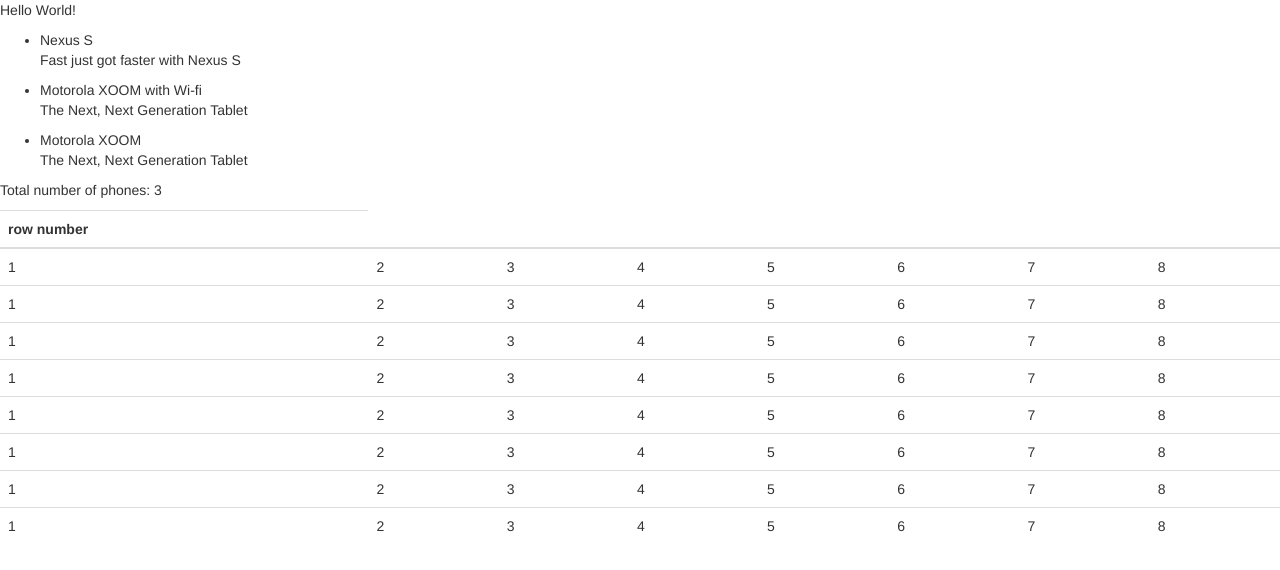
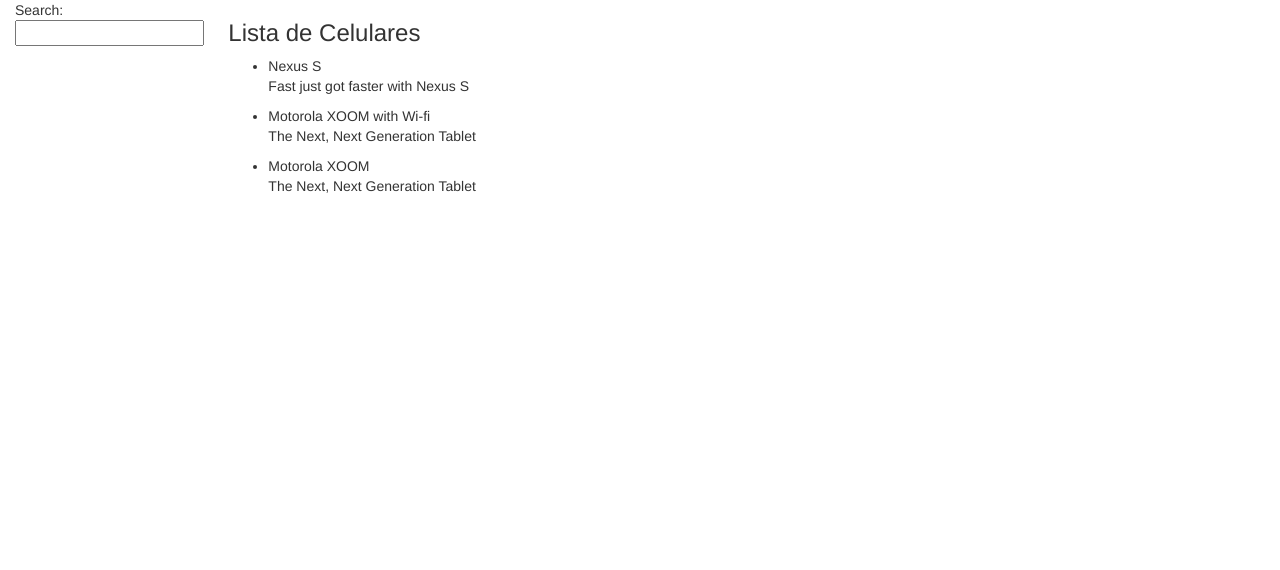
Before and after one commit to gilsondev/angular-phonecat, a website: page app/index.html in a window 1280 px wide. Drawn offline with nearby package versions, Linux system fonts and the light colour scheme.

Commit message:
Define search text and dynamic title

```diff
--- a/app/index.html
+++ b/app/index.html
@@ -1,38 +1,35 @@
 <!doctype html>
-<html lang="en" ng-app="phonecatApp">
+<html lang="en" ng-app="phonecatApp" ng-controller="PhoneListCtrl">
 
 <head>
     <meta charset="utf-8">
-    <title>Phonecat App</title>
+    <title ng-bind-template="Google Phone Gallery: {{query}}">Google Phone Gallery</title>
     <link rel="stylesheet" href="lib/bootstrap/dist/css/bootstrap.css">
     <link rel="stylesheet" href="css/app.css">
     <script src="lib/angular/angular.js"></script>
     <script src="js/controllers.js"></script>
 </head>
 
-<body ng-controller="PhoneListCtrl">
+<body>
 
-    <p>Hello {{name}}!</p>
+    <div class="container-fluid">
+        <div class="row">
+            <div class="col-md-2">Search: <input ng-model="query"></div>
+            <div class="col-md-10">
+                <h3>
+                    <span ng-hide="query != null">Lista de Celulares</span>
+                    <span ng-show="query != null">Foi encontrado registros de "{{query}}"</span>
+                </h3>
+                <ul class="phones">
+                    <li ng-repeat="phone in phones | filter:query">
+                        {{phone.name}}
+                        <p>{{phone.snippet}}</p>
+                    </li>
+                </ul>
+            </div>
+        </div>
+    </div>
 
-    <ul>
-        <li ng-repeat="phone in phones">
-            {{phone.name}}
-            <p>{{phone.snippet}}</p>
-        </li>
-    </ul>
-
-    <p>Total number of phones: {{phones.length}}</p>
-
-    <table width="100%" class="table">
-        <tbody>
-        <tr>
-            <th>row number</th>
-        </tr>
-        </tbody>
-        <tr ng-repeat="i in [0,1,2,3,4,5,6,7]">
-            <td style="width: 15px;" ng-repeat="j in [0,1,2,3,4,5,6,7]">{{j+1}}</td>
-        </tr>
-    </table>
 </body>
 
 </html>
```
Also changed, not shown: test/e2e/scenarios.js (+34 -4 lines), test/unit/controllersSpec.js (+1 -1 lines).
